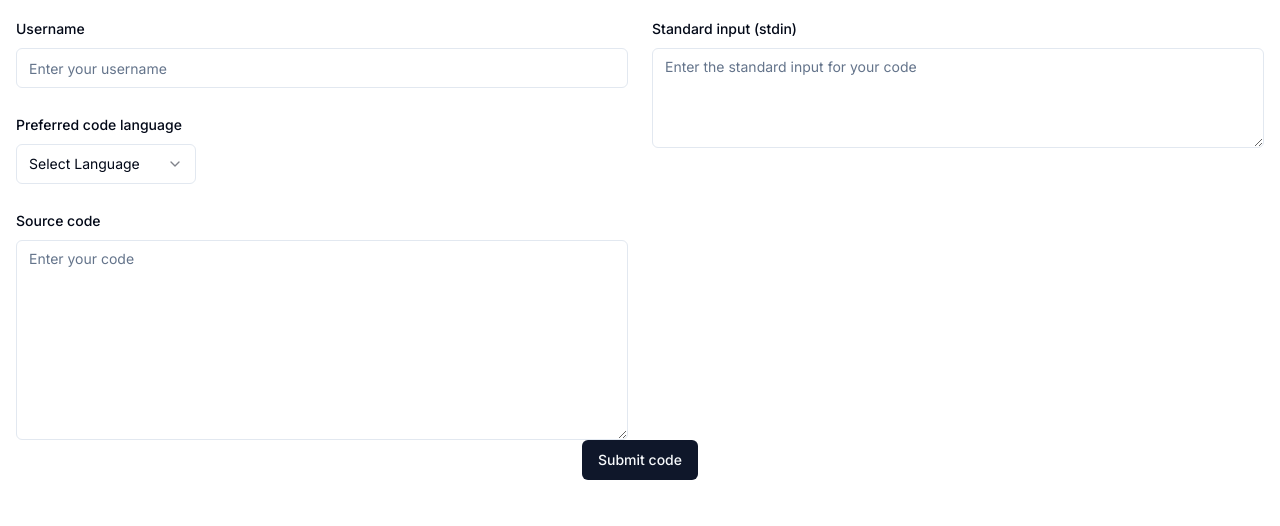
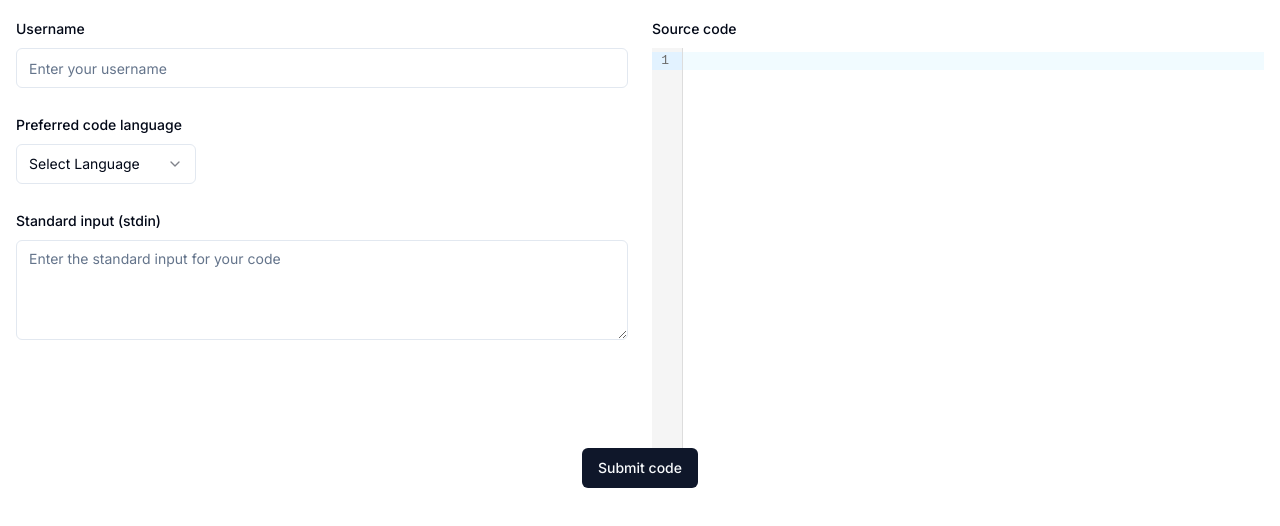
Before and after one commit to alanJames00/tuf-assignment, a Next.js app in the folder frontend/: page /execute in a window 1280 px wide. Shown: the top 526 px of the page. Built offline with nearby package versions, Linux system fonts and the light colour scheme.

Commit message:
fix grid of editor and stdin

```diff
--- a/frontend/app/(sites)/execute/page.tsx
+++ b/frontend/app/(sites)/execute/page.tsx
@@ -13,12 +13,15 @@ import {
     SelectValue,
 } from "@/components/ui/select"
 
+import CodeMirror from '@uiw/react-codemirror';
+
 
 export default function Page() {
 
 
     // States
     const [language, SetLanguage] = useState('C++');
+    const [codeString, setCodeString] = useState('');
 
 
     return (
@@ -44,15 +47,30 @@ export default function Page() {
                             </Select>
                         </div>
                     </div>
-                </div>
-                <div className="space-y-2">
+
+                    <div className="space-y-2">
                     <Label htmlFor="stdin">Standard input (stdin)</Label>
                     <Textarea className="min-h-[100px]" id="stdin" placeholder="Enter the standard input for your code" />
                 </div>
+
+                </div>
+
                 <div className="space-y-2">
+                    {/*
+                    <Textarea className="min-h-[200px]" id="source-code" placeholder="Enter your code" />
+                */}
+
                     <Label htmlFor="source-code">Source code</Label>
-                    <Textarea className="min-h-[200px]" id="source-code" placeholder="Enter your code" />
+                    <CodeMirror
+                        height="400px"
+                        width="100%"
+                        value={codeString}
+                        lang="python"
+                        />
                 </div>
+
+
+
             </div>
             <Button className="mx-auto flex md:static">Submit code</Button>
         </div>
```
